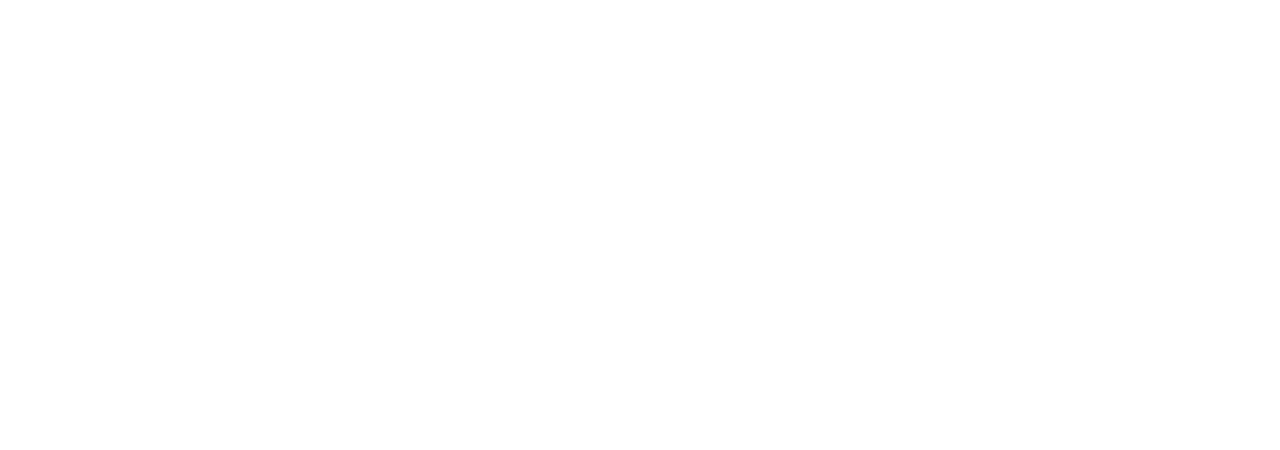
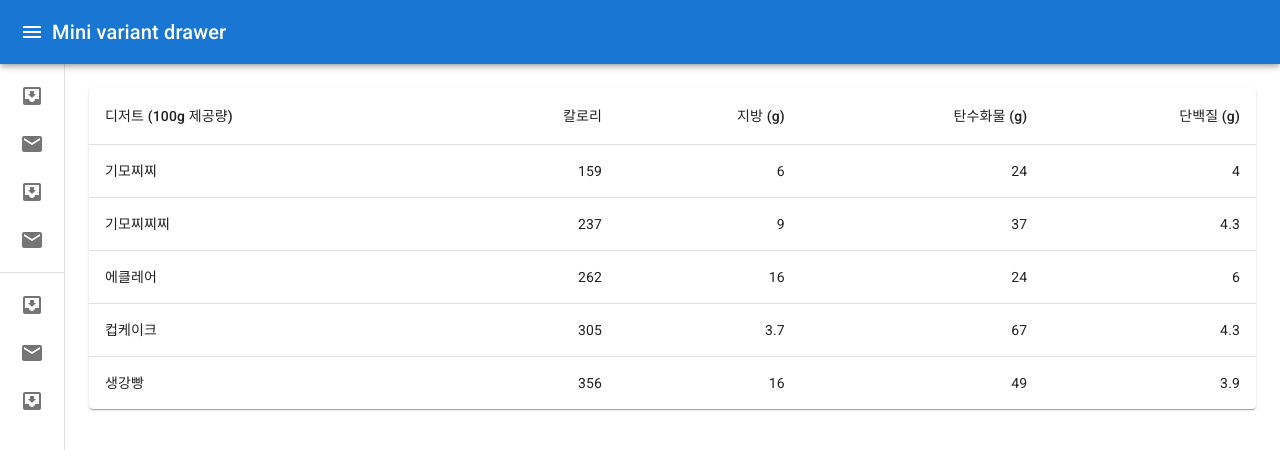
Before and after one commit to devskinshy/tastUtopiaAdmin, a React (Vite) app: page /TestTablePage in a window 1280 px wide. Before the commit this address had no page. Shown: the top 450 px of the page. Built offline with nearby package versions, Linux system fonts and the light colour scheme.

Commit message:
[F] MUI TablePage Add

```diff
--- a/src/layouts/MainLayout/SideBar.jsx
+++ b/src/layouts/MainLayout/SideBar.jsx
@@ -66,6 +66,7 @@
                 justifyContent: open ? 'initial' : 'center',
                 px: 2.5,
               }}
+              to={index === 0 ? '/' : '/TestTablePage'}
             >
               <ListItemIcon
                 sx={{
@@ -91,6 +92,7 @@
                 justifyContent: open ? 'initial' : 'center',
                 px: 2.5,
               }}
+              to={index === 0 ? '/' : '/TestTablePage'}
             >
               <ListItemIcon
                 sx={{
--- /dev/null
+++ b/src/pages/TestTablePage.jsx
@@ -0,0 +1,49 @@
+import { Table, TableBody, TableCell, TableContainer, TableHead, TableRow, Paper } from '@mui/material';
+
+const createData = (이름, 칼로리, 지방, 탄수화물, 단백질) => {
+  return { 이름, 칼로리, 지방, 탄수화물, 단백질 };
+}
+
+const rows = [
+  createData('기모찌찌', 159, 6.0, 24, 4.0),
+  createData('기모찌찌찌', 237, 9.0, 37, 4.3),
+  createData('에클레어', 262, 16.0, 24, 6.0),
+  createData('컵케이크', 305, 3.7, 67, 4.3),
+  createData('생강빵', 356, 16.0, 49, 3.9),
+];
+
+const TestTablePage = () => {
+  return (
+    <TableContainer component={Paper}>
+      <Table sx={{ minWidth: 650 }} aria-label="simple table">
+        <TableHead>
+          <TableRow>
+            <TableCell>디저트 (100g 제공량)</TableCell>
+            <TableCell align="right">칼로리</TableCell>
+            <TableCell align="right">지방&nbsp;(g)</TableCell>
+            <TableCell align="right">탄수화물&nbsp;(g)</TableCell>
+            <TableCell align="right">단백질&nbsp;(g)</TableCell>
+          </TableRow>
+        </TableHead>
+        <TableBody>
+          {rows.map((row) => (
+            <TableRow
+              key={row.이름}
+              sx={{ '&:last-child td, &:last-child th': { border: 0 } }}
+            >
+              <TableCell component="th" scope="row">
+                {row.이름}
+              </TableCell>
+              <TableCell align="right">{row.칼로리}</TableCell>
+              <TableCell align="right">{row.지방}</TableCell>
+              <TableCell align="right">{row.탄수화물}</TableCell>
+              <TableCell align="right">{row.단백질}</TableCell>
+            </TableRow>
+          ))}
+        </TableBody>
+      </Table>
+    </TableContainer>
+  );
+}
+
+export default TestTablePage;
--- a/src/routes/Router.jsx
+++ b/src/routes/Router.jsx
@@ -1,5 +1,6 @@
 import {useRoutes} from "react-router-dom";
 import HomePage from "../pages/HomePage.jsx";
+import TestTablePage from "../pages/TestTablePage.jsx";
 import MainLayout from "../layouts/MainLayout/index.jsx";
 
 export default function Router() {
@@ -11,5 +12,12 @@
         { index: true, element: <HomePage/> }
       ],
     },
+    {
+      path: '/TestTablePage',
+      element: <MainLayout/>,
+      children: [
+        { index: true, element: <TestTablePage/> }
+      ],
+    },
   ])
 }
```
